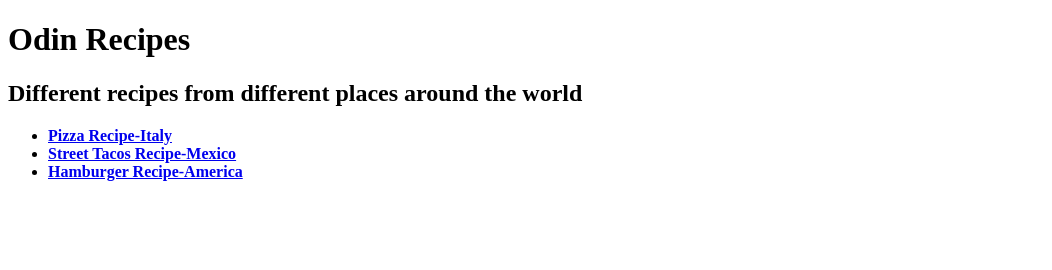
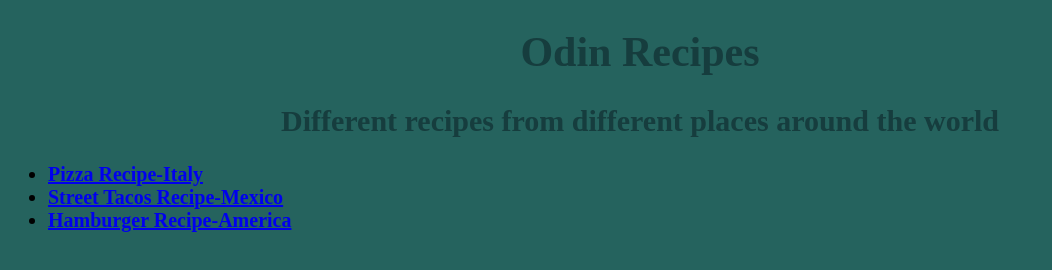
Before and after one commit to AlePolitoG/Odin-Recipes, a plain HTML site: page index.html in a window 1280 px wide. Shown: the whole page, without its empty margins (0-1052 px from the left). Drawn offline with Linux system fonts and the light colour scheme.

Commit message:
Added main page css style

```diff
--- a/index.html
+++ b/index.html
@@ -4,11 +4,12 @@
     <meta charset="UTF-8" />
     <meta name="viewport" content="width=device-width, initial-scale=1.0" />
     <title>Document</title>
+    <link rel="stylesheet" href="./styles.css">
   </head>
   <body>
-    <h1>Odin Recipes</h1>
+    <h1 class="title">Odin Recipes</h1>
     <h2>Different recipes from different places around the world </h2>
-    <ul>
+    <ul id="list">
     <li><a href="Recipes/pizza.html"><strong>Pizza Recipe-Italy<strong></a>
     <li><a href="Recipes/tacos.html"><strong>Street Tacos Recipe-Mexico</strong></a></li>
     <li><a href="Recipes/Hamburger.html"><strong>Hamburger Recipe-America</strong></a></li>
--- /dev/null
+++ b/styles.css
@@ -0,0 +1,19 @@
+h1 ,
+h2{
+    text-align: center;
+    color: #0B1F2590;
+}
+h2{
+    font-size: 30px;
+}
+.title{
+    font-size: 42px;
+}
+#list{
+    font-weight: 900;
+    font-size: 20px;
+}
+body{
+    background-color: #25635E;
+    font-family: "Times New Roman", sans-serif, serif;
+}
```
Also changed, not shown: Recipes/Hamburger.html (+1 -1 lines).
